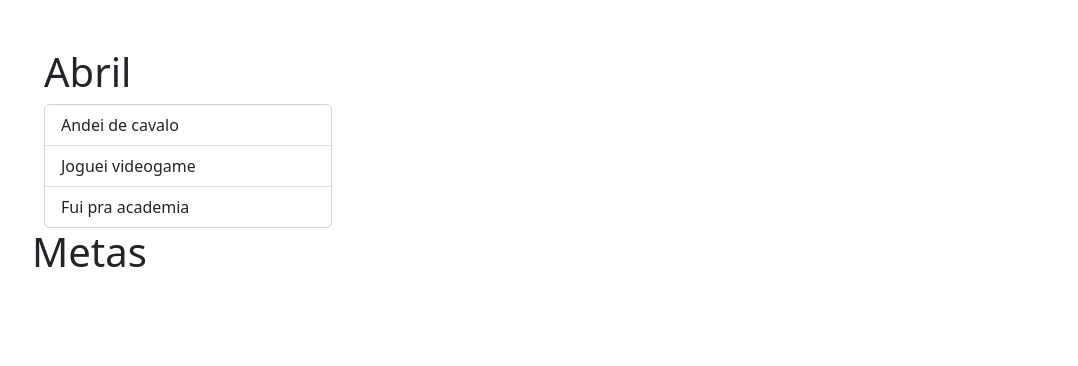
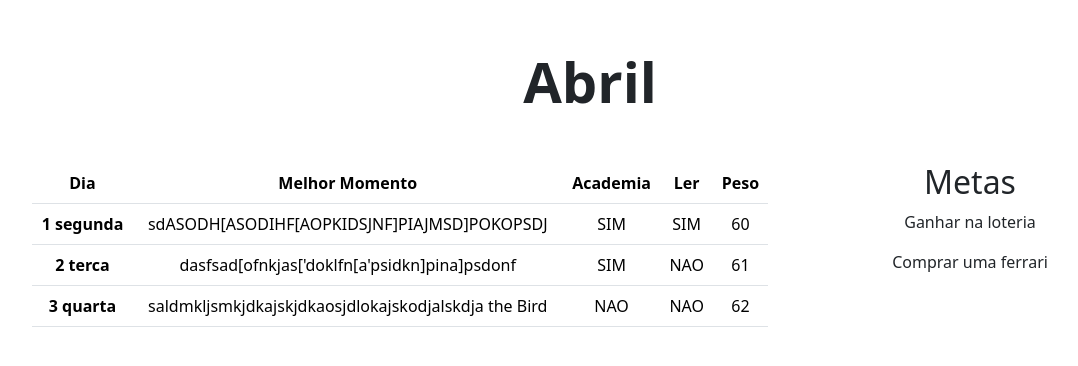
Before and after one commit to arthurbarbosaa/journaling, a Django app: page / in a window 1280 px wide. Shown: the part 56-422 px from the top of the page, without its empty margins (50-1128 px from the left). Run offline with Django 5.2, Linux system fonts and the light colour scheme.

Commit message:
Ideia da tela implementada.

```diff
--- a/journaling/templates/journaling/journal_list.html
+++ b/journaling/templates/journaling/journal_list.html
@@ -3,9 +3,7 @@
 <head>
     <meta charset="utf-8">
     <meta name="viewport" content="width=device-width, initial-scale=1">
-
     <title>Journaling</title>
-
     <link href="https://cdn.jsdelivr.net/npm/bootstrap@5.3.3/dist/css/bootstrap.min.css" rel="stylesheet" integrity="sha384-QWTKZyjpPEjISv5WaRU9OFeRpok6YctnYmDr5pNlyT2bRjXh0JMhjY6hW+ALEwIH" crossorigin="anonymous">
 </head>
 <body>
@@ -16,25 +14,54 @@
     </div>
 </nav>
 
-
-    <div class="container">
-        <main class="container">
-            <h1>Abril</h1>
-            <div class="card" style="width: 18rem;">
-                <ul class="list-group list-group-flush">
-                <li class="list-group-item">Andei de cavalo</li>
-                <li class="list-group-item">Joguei videogame</li>
-                <li class="list-group-item">Fui pra academia</li>
-                </ul>
+<div class="container text-center">
+    <h1 class="fw-bold display-4 mb-5">Abril</h1>
+    <div class="row">
+        <div class="col-md-8">
+            <table class="table">
+                <thead>
+                    <tr>
+                        <th scope="col">Dia</th>
+                        <th scope="col">Melhor Momento</th>
+                        <th scope="col">Academia</th>
+                        <th scope="col">Ler</th>
+                        <th scope="col">Peso</th>
+                    </tr>
+                </thead>
+                <tbody>
+                    <tr>
+                        <th scope="row">1 segunda</th>
+                        <td>sdASODH[ASODIHF[AOPKIDSJNF]PIAJMSD]POKOPSDJ</td>
+                        <td>SIM</td>
+                        <td>SIM</td>
+                        <td>60</td>
+                    </tr>
+                    <tr>
+                        <th scope="row">2 terca</th>
+                        <td>dasfsad[ofnkjas['doklfn[a'psidkn]pina]psdonf</td>
+                        <td>SIM</td>
+                        <td>NAO</td>
+                        <td>61</td>
+                    </tr>
+                    <tr>
+                        <th scope="row">3 quarta</th>
+                        <td>saldmkljsmkjdkajskjdkaosjdlokajskodjalskdja the Bird</td>
+                        <td>NAO</td>
+                        <td>NAO</td>
+                        <td>62</td>
+                    </tr>
+                </tbody>
+            </table>
         </div>
-        </main>
-
+        <div class="col-md-4">
             <aside>
-            <h1>Metas</h1>
+                <h2>Metas</h2>
+                <p>Ganhar na loteria</p>
+                <p>Comprar uma ferrari</p>
             </aside>
         </div>
-
-
+    </div>
+</div>
 
 <script src="https://cdn.jsdelivr.net/npm/bootstrap@5.3.3/dist/js/bootstrap.bundle.min.js" integrity="sha384-YvpcrYf0tY3lHB60NNkmXc5s9fDVZLESaAA55NDzOxhy9GkcIdslK1eN7N6jIeHz" crossorigin="anonymous"></script>
 </body>
```
Lines whose indentation alone changed are shown as unchanged.
